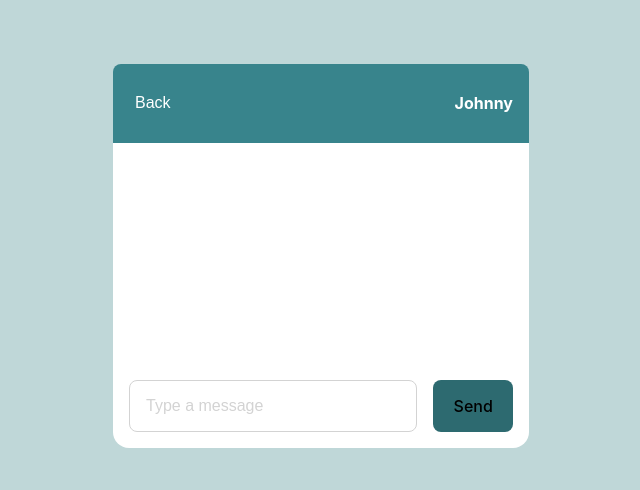
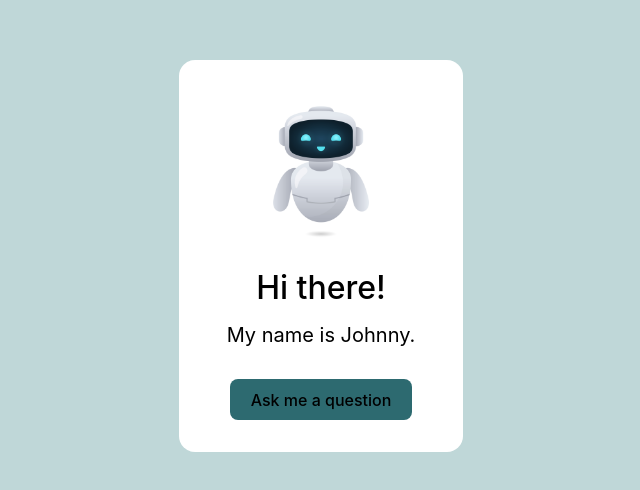
Before and after one commit to Johnnydev001/chatbot-helper, a React (Vite) app in the folder frontend/: page / in a window 1280 px wide. Shown: the part 144-634 px from the top of the page, without its empty margins (319-959 px from the left). Built offline with nearby package versions, Linux system fonts and the light colour scheme.

Commit message:
creating the improving the chat

```diff
--- a/frontend/src/App.tsx
+++ b/frontend/src/App.tsx
@@ -1,13 +1,15 @@
 import './App.css'
 import {Chatbot} from "./components/chatbot/Chatbot.tsx";
 import {Chat} from "./components/chat/Chat.tsx";
+import {useState} from "react";
 
 function App() {
 
-  return (
-      // <Chatbot/>
-      <Chat/>
-  )
+  const [displayChatbotIntro, setDisplayChatbotIntro] = useState<boolean>(true)
+
+  return displayChatbotIntro ?  <Chatbot displayChatbotIntro={displayChatbotIntro} setDisplayChatbotIntro={setDisplayChatbotIntro}/> :
+      <Chat displayChatbotIntro={displayChatbotIntro} setDisplayChatbotIntro={setDisplayChatbotIntro}/>
+
 }
 
 export default App
--- a/frontend/src/components/chat/Chat.tsx
+++ b/frontend/src/components/chat/Chat.tsx
@@ -1,30 +1,9 @@
 import './chat.scss'
-export const Chat = () => {
+import {ChatView} from "./ChatView.tsx";
+export const Chat = (
+    {displayChatbotIntro = false, setDisplayChatbotIntro = () => {}}) => {
     return (
+        <ChatView  displayChatbotIntro={displayChatbotIntro} setDisplayChatbotIntro={setDisplayChatbotIntro}/>
 
-        <section className={'container'}>
-
-            <div className={'navigation'}>
-                <button className={'back-btn'} aria-label={'go back'} title={'Go back'} role={"button"}> Back </button>
-                <h1 className={'heading'}>Johnny</h1>
-
-
-            </div>
-
-            <div className={'sub-container'}>
-
-                <div className={'chat-container'}></div>
-                <div className={'btns-container'}>
-
-                    <input aria-label={'text input'} className={'text-input'} type={'text'} title={'Type a message'} placeholder={'Type a message'}/>
-                    <button className={'send-btn'} aria-label={'send message'} title={'Send message'} role={"button"}> Send
-                    </button>
-                </div>
-
-
-            </div>
-
-
-        </section>
     )
 }
--- /dev/null
+++ b/frontend/src/components/chat/ChatView.tsx
@@ -0,0 +1,37 @@
+export const ChatView = (
+    {displayChatbotIntro = false, setDisplayChatbotIntro = () => {}}) => {
+
+    const handleClick = (event: { preventDefault: () => void }) => {
+        event.preventDefault()
+        setDisplayChatbotIntro(!displayChatbotIntro)
+    }
+
+
+    return (
+        <section className={'chat-container'}>
+
+            <div className={'navigation'}>
+                <button className={'back-btn'} aria-label={'go back'} title={'Go back'} role={"button"} onClick={handleClick}>Back</button>
+                <h1 className={'heading'}>Johnny</h1>
+
+            </div>
+
+            <div className={'chat-sub-container'}>
+
+                <div className={'chat-container'}></div>
+                <div className={'btns-container'}>
+
+                    <input aria-label={'text input'} className={'text-input'} type={'text'} title={'Type a message'}
+                           placeholder={'Type a message'}/>
+                    <button className={'send-btn'} aria-label={'send message'} title={'Send message'}
+                            role={"button"}> Send
+                    </button>
+                </div>
+
+
+            </div>
+
+
+        </section>
+    )
+}
--- a/frontend/src/components/chat/chat.scss
+++ b/frontend/src/components/chat/chat.scss
@@ -1,16 +1,12 @@
 $borderRadius: 0.5rem;
 $lightGray: #D3D3D3FF;
 
-.container {
+.chat-container {
 
   display: grid;
   justify-items: center;
-  padding: 0;
+  padding: 1rem;
   margin: 0;
-  width: 30vw;
-  height: 30vw;
-
-
 
   border-bottom-left-radius: $borderRadius;
   border-bottom-right-radius: $borderRadius;
@@ -38,23 +34,25 @@ $lightGray: #D3D3D3FF;
     }
 
     .heading {
-        font-size: 1rem;
+        font-size: 1.25rem;
         color: #ffffff;
     }
 
   }
 
-  .sub-container {
+  .chat-sub-container {
     padding: 1rem 1rem 1rem 1rem;
     width: 100%;
     display: grid;
     align-self: end;
+    justify-items: center;
+    border: 1px solid $lightGray;
     border-bottom-left-radius: $borderRadius;
     border-bottom-right-radius: $borderRadius;
 
     .chat-container {
       width: 100%;
-
+      height: 30vh;
     }
 
     .btns-container {
@@ -77,6 +75,10 @@ $lightGray: #D3D3D3FF;
 
       .text-input::placeholder{
         color: #D3D3D3FF;
+      }
+
+      .text-input:focus {
+        outline: 4px auto -webkit-focus-ring-color;
       }
 
       .send-btn {
--- a/frontend/src/components/chatbot/Chatbot.tsx
+++ b/frontend/src/components/chatbot/Chatbot.tsx
@@ -1,7 +1,8 @@
 import {ChatbotView} from "./ChatbotView.tsx";
 
-export const Chatbot = () => {
+export const Chatbot =  (
+    {displayChatbotIntro = false, setDisplayChatbotIntro = () => {}})  => {
 
-        return <ChatbotView />
+        return <ChatbotView displayChatbotIntro={displayChatbotIntro} setDisplayChatbotIntro={setDisplayChatbotIntro}/>
 
 }
--- a/frontend/src/components/chatbot/ChatbotView.tsx
+++ b/frontend/src/components/chatbot/ChatbotView.tsx
@@ -1,24 +1,27 @@
 import './chatbot.scss'
 
-export const ChatbotView = () => {
+export const ChatbotView = (
+    {displayChatbotIntro = false, setDisplayChatbotIntro = () => {}}) => {
+
+    const handleClick = (event: { preventDefault: () => void }) => {
+        event.preventDefault()
+        setDisplayChatbotIntro(!displayChatbotIntro)
+    }
 
     return (
-        <section aria-label={'chatbot section'} className={'container'}>
+        <section aria-label={'chatbot section'} className={'chatbot-container'}>
 
             <img src={'/imgs/chatbot.jpg'} alt={'Chatbot'} className={'chatbot'}/>
-            <h1 className={'heading'}>Hello</h1>
+            <h1 className={'heading'}>Hi there!</h1>
 
-            <div className={'sub-container'}>
+            <div className={'chatbot-sub-container'}>
 
                 <h2 className={'sub-heading'}>My name is Johnny.</h2>
-                <p className={'description'}>I am here to help you with everything you need.</p>
+                <button onClick={handleClick} className={'btn'} role={"button"} title={"ask question button"}>
+                    Ask me a question
 
+                </button>
             </div>
-
-            <button className={'btn'} role={"button"} title={"ask question button"}>
-                Ask me a question
-
-            </button>
 
 
         </section>
--- a/frontend/src/components/chatbot/chatbot.scss
+++ b/frontend/src/components/chatbot/chatbot.scss
@@ -1,10 +1,11 @@
-.container {
+.chatbot-container {
 
     color: black;
     display: grid;
     row-gap: 1rem;
     justify-items: center;
     align-items: center;
+    padding: 2rem;
 
     .chatbot {
         height: 10rem;
@@ -29,14 +30,15 @@
         margin: 0;
     }
 
-    .sub-container {
+    .chatbot-sub-container {
         display: grid;
         justify-items: center;
         align-items: center;
         text-align: center;
+        row-gap: 2rem;
 
         .sub-heading {
-            font-size: 1.5em;
+            font-size: 1.25em;
             margin: 0;
             font-weight: normal;
         }
```
